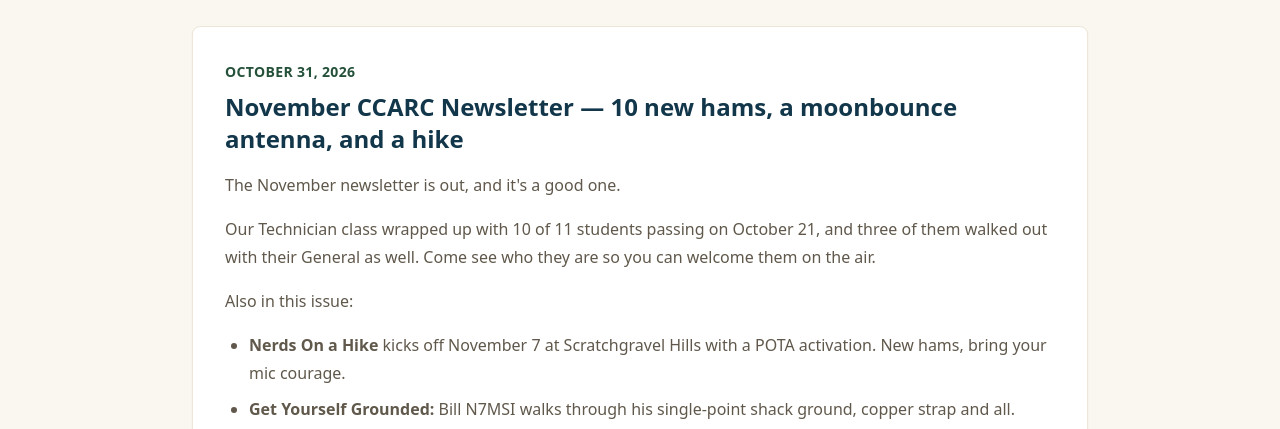
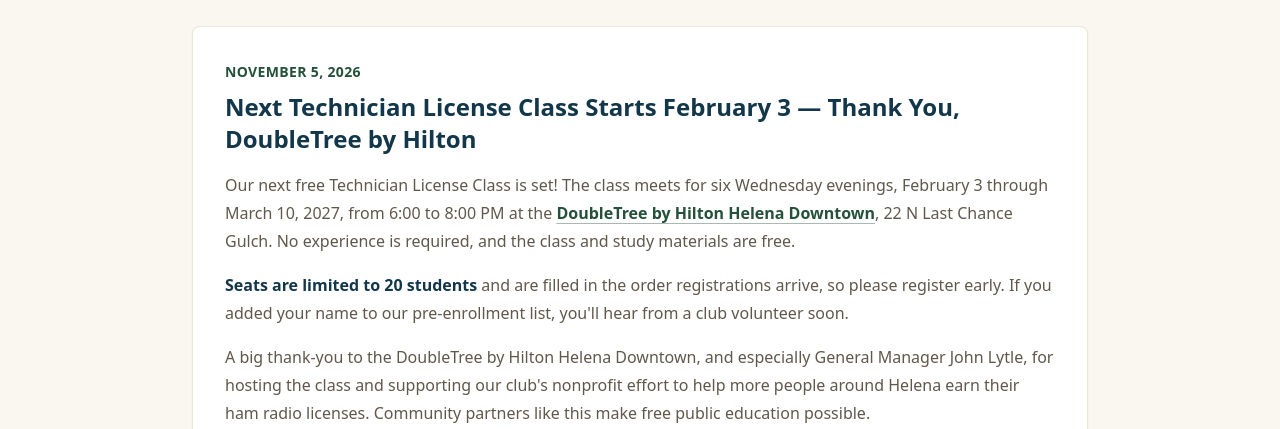
Before and after one commit to membership-ccarc/n7rb, a Next.js app: page /news in a window 1280 px wide. Shown: the part 371-800 px from the top of the page. Built offline with nearby package versions, Linux system fonts and the light colour scheme; no server answers.

Commit message:
added tech class news announcement

```diff
--- a/app/classes/page.tsx
+++ b/app/classes/page.tsx
@@ -8,7 +8,7 @@ import { pageMetadata } from "@/lib/metadata";
 
 export const metadata = pageMetadata({
   title: "Classes",
-  description: "Free Technician License Class in Helena, Montana, starting Wednesday, February 3, 2027 at the DoubleTree hotel. Six Wednesday evenings, limited to 20 students. Register early to reserve your seat.",
+  description: "Free Technician License Class in Helena, Montana, starting Wednesday, February 3, 2027 at the DoubleTree by Hilton Helena Downtown. Six Wednesday evenings, limited to 20 students. Register early to reserve your seat.",
   path: "/classes",
 });
 
--- a/app/news/page.tsx
+++ b/app/news/page.tsx
@@ -1,5 +1,5 @@
 import { ButtonLink } from "@/components/ui";
-import { LINKS } from "@/lib/site-data";
+import { LINKS, PLACES, TECHNICIAN_CLASS } from "@/lib/site-data";
 import { pageMetadata } from "@/lib/metadata";
 
 export const metadata = pageMetadata({
@@ -24,6 +24,12 @@ export default function NewsPage() {
       <div className="mx-auto mt-12 max-w-4xl">
         <h2 className="text-3xl font-black text-mountain-900">Recent Updates</h2>
         <div className="mt-7 space-y-5">
+          <NewsItem date="November 5, 2026" title="Next Technician License Class Starts February 3 — Thank You, DoubleTree by Hilton">
+            <p>Our next free Technician License Class is set! The class meets for six Wednesday evenings, February 3 through March 10, 2027, from 6:00 to 8:00 PM at the <a className={linkClasses} href={LINKS.CLASS_LOCATION_MAP_URL} target="_blank" rel="noopener noreferrer">{PLACES.technicianClass.name}</a>, {PLACES.technicianClass.streetAddress}. No experience is required, and the class and study materials are free.</p>
+            <p className="mt-4"><strong className="font-bold text-mountain-900">Seats are limited to {TECHNICIAN_CLASS.capacity} students</strong> and are filled in the order registrations arrive, so please register early. If you added your name to our pre-enrollment list, you&apos;ll hear from a club volunteer soon.</p>
+            <p className="mt-4">A big thank-you to the DoubleTree by Hilton Helena Downtown, and especially General Manager John Lytle, for hosting the class and supporting our club&apos;s nonprofit effort to help more people around Helena earn their ham radio licenses. Community partners like this make free public education possible.</p>
+            <p className="mt-4"><a className={linkClasses} href="/classes?interest=Technician#class-signup-form">Reserve your seat in the Technician class →</a></p>
+          </NewsItem>
           <NewsItem date="October 31, 2026" title="November CCARC Newsletter — 10 new hams, a moonbounce antenna, and a hike">
             <p>The November newsletter is out, and it&apos;s a good one.</p>
             <p className="mt-4">Our Technician class wrapped up with 10 of 11 students passing on October 21, and three of them walked out with their General as well. Come see who they are so you can welcome them on the air.</p>
--- a/app/sitemap.ts
+++ b/app/sitemap.ts
@@ -15,7 +15,7 @@ const routes = [
   { path: "/join-contact", updated: "2026-10-12" },
   { path: "/join-contact/membership-application", updated: "2026-10-08" },
   { path: "/meetings-nets", updated: "2026-10-13" },
-  { path: "/news", updated: "2026-10-31" },
+  { path: "/news", updated: "2026-11-05" },
   { path: "/newsletter", updated: "2026-10-31" },
   { path: "/privacy", updated: "2026-08-12" },
   { path: "/testing", updated: "2026-10-13" },
--- a/lib/site-data.ts
+++ b/lib/site-data.ts
@@ -21,7 +21,7 @@ export const PLACES = {
     postalCode: "59601",
   },
   technicianClass: {
-    name: "DoubleTree hotel",
+    name: "DoubleTree by Hilton Helena Downtown",
     streetAddress: "22 N Last Chance Gulch",
     postalCode: "59601",
   },
```
